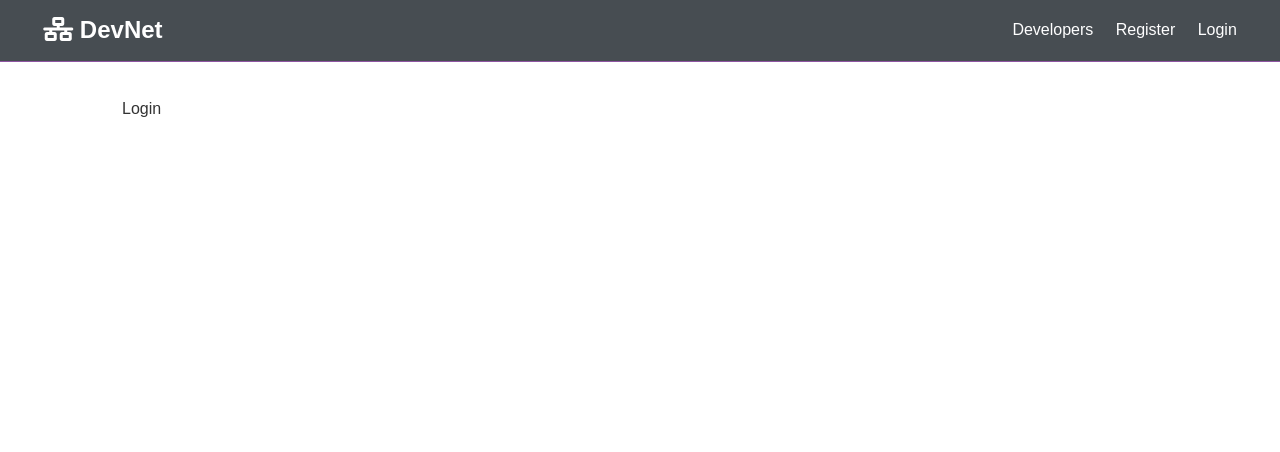
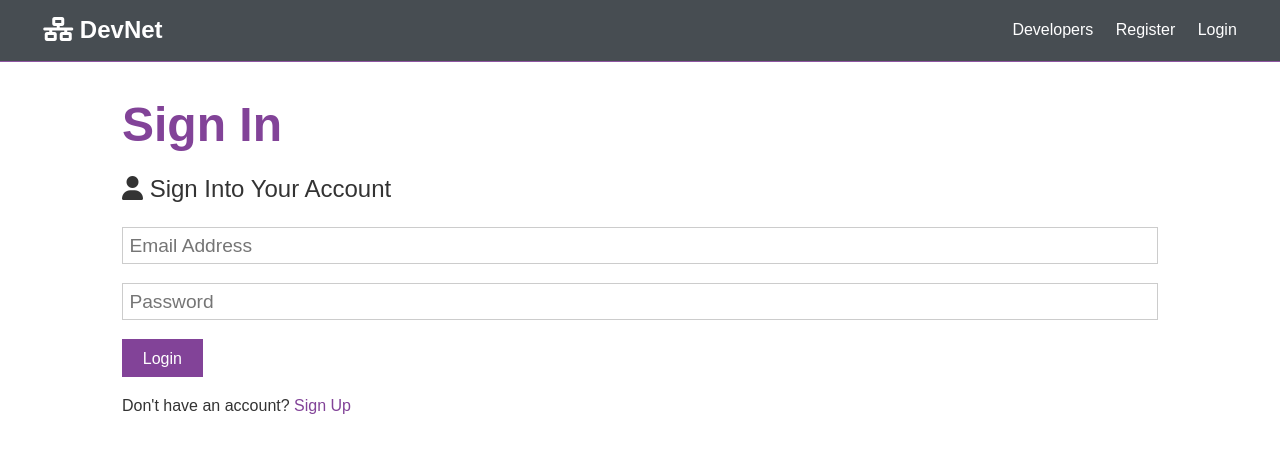
Before and after one commit to haseebk/dev-net, a React (Create React App) app in the folder client/: page /login in a window 1280 px wide. Shown: the top 452 px of the page. Built offline with nearby package versions, Linux system fonts and the light colour scheme.

Commit message:
creating form objects in Login and Register components

```diff
--- a/client/src/components/auth/Login.js
+++ b/client/src/components/auth/Login.js
@@ -1,11 +1,57 @@
-import React from 'react'
+import React, { Fragment, useState } from "react";
+import { Link } from "react-router-dom";
 
 const Login = () => {
-    return (
-        <div>
-            Login
+  const [formData, setFormData] = useState({
+    email: "",
+    password: "",
+  });
+
+  const { email, password } = formData;
+
+  const onChange = (e) =>
+    setFormData({ ...formData, [e.target.name]: e.target.value });
+
+  const onSubmit = async (e) => {
+    e.preventDefault();
+
+    console.log("Successfully Logined");
+  };
+
+  return (
+    <Fragment>
+      <h1 className="large text-primary">Sign In</h1>
+      <p className="lead">
+        <i className="fas fa-user"></i> Sign Into Your Account
+      </p>
+      <form className="form" onSubmit={(e) => onSubmit(e)}>
+        <div className="form-group">
+          <input
+            type="email"
+            placeholder="Email Address"
+            name="email"
+            value={email}
+            onChange={(e) => onChange(e)}
+            required
+          />
         </div>
-    )
-}
+        <div className="form-group">
+          <input
+            type="password"
+            placeholder="Password"
+            name="password"
+            value={password}
+            onChange={(e) => onChange(e)}
+            minLength="6"
+          />
+        </div>
+        <input type="submit" className="btn btn-primary" value="Login" />
+      </form>
+      <p className="my-1">
+        Don't have an account? <Link to="/register">Sign Up</Link>
+      </p>
+    </Fragment>
+  );
+};
 
-export default Login
+export default Login;
--- a/client/src/components/auth/Register.js
+++ b/client/src/components/auth/Register.js
@@ -1,4 +1,5 @@
 import React, { Fragment, useState } from "react";
+import { Link } from "react-router-dom";
 
 const Register = () => {
   const [formData, setFormData] = useState({
@@ -13,12 +14,12 @@
   const onChange = (e) =>
     setFormData({ ...formData, [e.target.name]: e.target.value });
 
-  const onSubmit = (e) => {
+  const onSubmit = async (e) => {
     e.preventDefault();
     if (password !== password2) {
       console.log("Passwords don't match");
     } else {
-      console.log(formData);
+      console.log("Successfully registered");
     }
   };
 
@@ -72,7 +73,7 @@
         <input type="submit" className="btn btn-primary" value="Register" />
       </form>
       <p className="my-1">
-        Already have an account? <a href="login.html">Sign In</a>
+        Already have an account? <Link to="/login">Sign In</Link>
       </p>
     </Fragment>
   );
```
